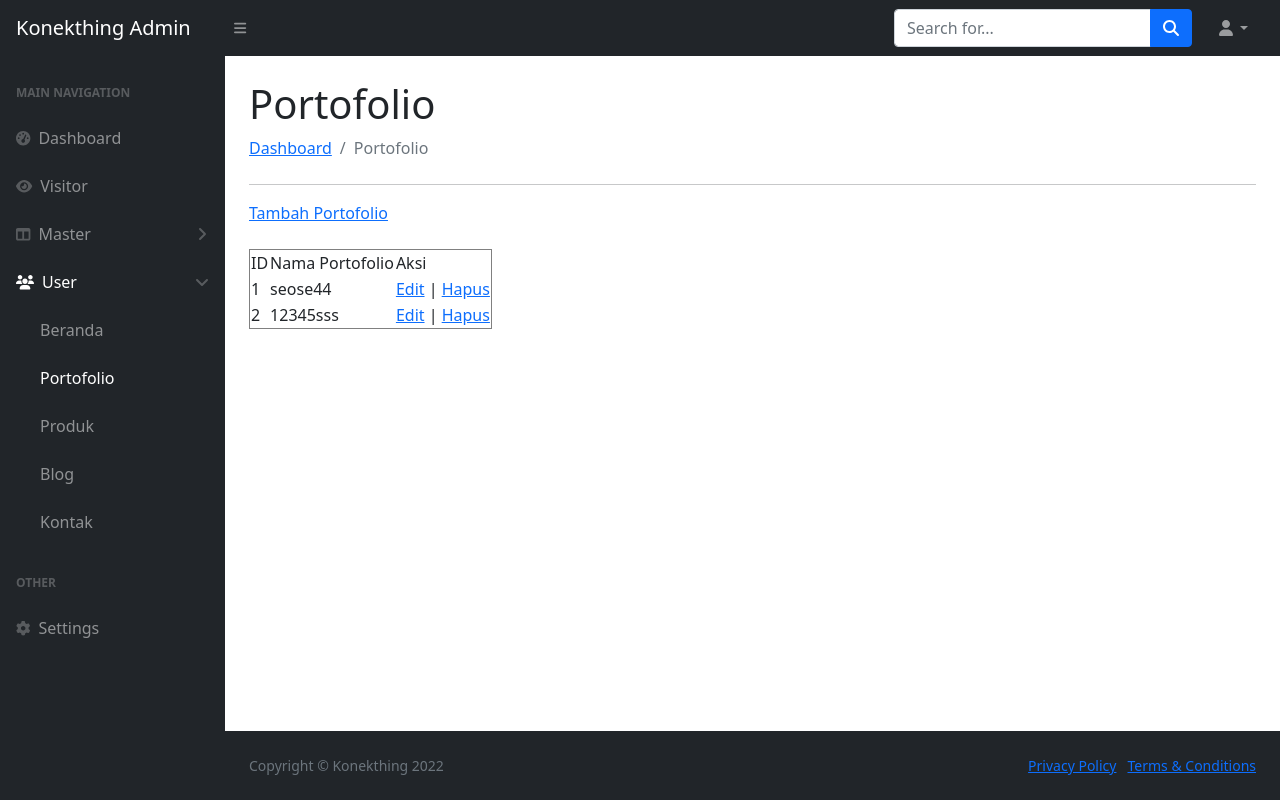
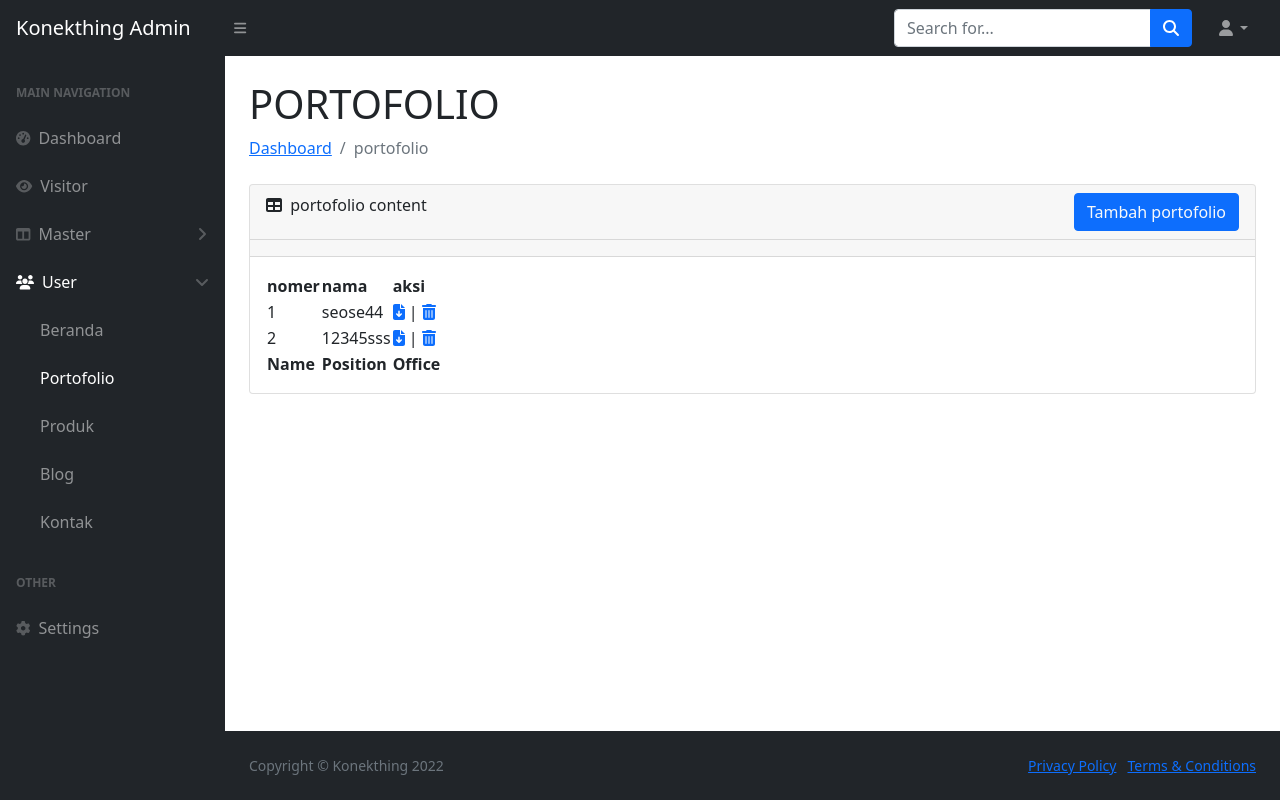
Before and after one commit to RizlaAzc/konekthing-admin, a CodeIgniter app: page /konekthing-admin/index.php/portofolio/index in a window 1280 px wide. Run offline with CodeIgniter, Linux system fonts and the light colour scheme; data comes from the database, SQL or seed files in the repository; some libraries are stand-ins or nearby versions.

Commit message:
web-admin

```diff
--- a/application/views/admin/user/kontak/kontak.php
+++ b/application/views/admin/user/kontak/kontak.php
@@ -7,7 +7,10 @@
                 <li class="breadcrumb-item active">Kontak</li>
             </ol>
             <div>
+
                 <hr>
             </div>
         </div>
+
+
     </main>
--- a/application/views/admin/user/portofolio/edit_portofolio.php
+++ b/application/views/admin/user/portofolio/edit_portofolio.php
@@ -4,7 +4,7 @@
             <h1 class="mt-4">Edit Portofolio</h1>
             <ol class="breadcrumb mb-4">
                 <li class="breadcrumb-item"><a href="<?= base_url('dashboard') ?>">Dashboard</a></li>
-                <li class="breadcrumb-item"><a href="<?= base_url(' portofolio') ?>"> Portofolio</a></li>
+                <li class="breadcrumb-item"><a href="<?= base_url('portofolio') ?>"> Portofolio</a></li>
                 <li class="breadcrumb-item active">Edit Portofolio</li>
             </ol>
             <div>
--- a/application/views/admin/user/portofolio/portofolio.php
+++ b/application/views/admin/user/portofolio/portofolio.php
@@ -1,22 +1,39 @@
 <div id="layoutSidenav_content">
             <main>
                 <div class="container-fluid px-4">
-            <h1 class="mt-4">Portofolio</h1>
+            <h1 class="mt-4">PORTOFOLIO</h1>
             <ol class="breadcrumb mb-4">
                 <li class="breadcrumb-item"><a href="<?= base_url('dashboard') ?>">Dashboard</a></li>
-                <li class="breadcrumb-item active">Portofolio</li>
+                <li class="breadcrumb-item active">portofolio</li>
             </ol>
-            <div>
-                <hr>
-                <table border="1">
-                    <a href="<?= base_url('portofolio/tambah_portofolio') ?>">Tambah Portofolio</a>
-                    <br>
-                    <br>
+
+                    <div class="card mb-4">
+                        <div class="card-header">
+                            <i class="fas fa-table me-1"></i>
+                            portofolio content <a href="<?= base_url('portofolio/tambah_portofolio') ?>" class="btn btn-primary text-light" style="float: right;">Tambah portofolio</a>
+                        </div>
+
+                        <div class="card-header">
+                            <a href="<?= base_url('portofolio/edit_portofolio') ?>"></a>
+                        </div>
+
+                        <div class="card-body">
+                            <table id="datatablesSimple">
+                                <thead>
                                     <tr>
-                        <td>ID</td>
-                        <td>Nama Portofolio</td>
-                        <td>Aksi</td>
+                                        <th>nomer</th>
+                                        <th>nama</th>
+                                        <th>aksi</th>
                                     </tr>
+                                </thead>
+                                <tfoot>
+                                    <tr>
+                                        <th>Name</th>
+                                        <th>Position</th>
+                                        <th>Office</th>
+                                    </tr>
+                                </tfoot>
+                                <tbody>
                                      <?php
                     $count = 0;
                     foreach ($queryAllPrdk as $row) {
@@ -25,14 +42,22 @@
                         <tr>
                             <td><?= $count ?></td>
                             <td><?= $row->nama ?></td>
-                            <td><a href="<?= base_url('portofolio/edit_portofolio/') . $row->id ?>">Edit</a> | <a href="<?= base_url('portofolio/fungsi_hapus/') . $row->id ?>">Hapus</a></td>
+                            <td><a href="<?= base_url('portofolio/edit_portofolio/').$row->id?>"><i class="fa-solid fa-file-arrow-down"></i></a> | <a href="<?= base_url('portofolio/fungsi_hapus/').$row->id?>"><i class="fa-solid fa-trash-can"></i></a></td>
                         </tr>
+
                     <?php
 
                     }
 
                     ?>
+                                </tbody>
+                                <tfoot>
+
+
+                                </tfoot>
+
                             </table>
                         </div>
                     </div>
+                </div>
             </main>
```
Also changed, not shown: application/views/admin/user/portofolio/tambah_portofolio.php (+4 -4 lines). Lines whose indentation alone changed are shown as unchanged.
